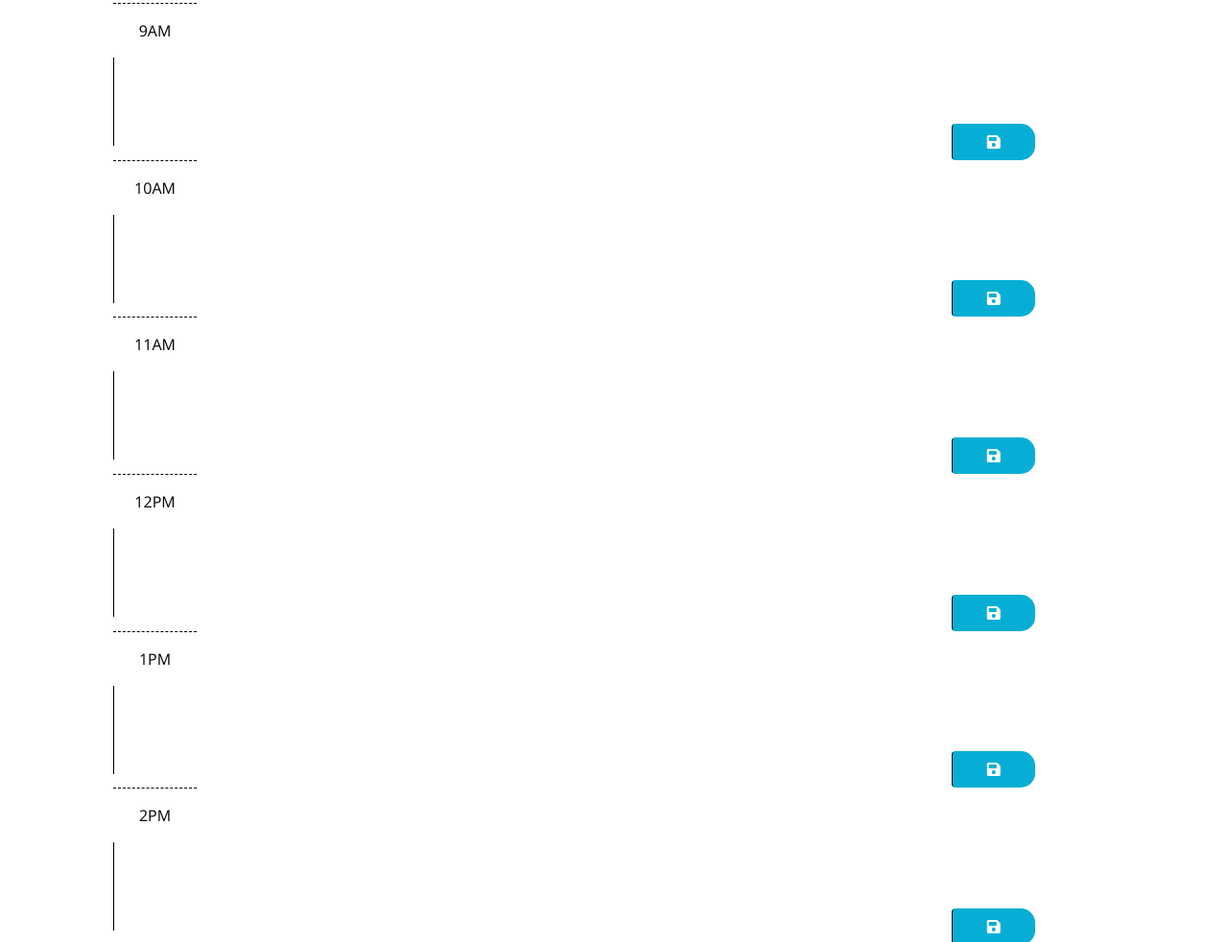
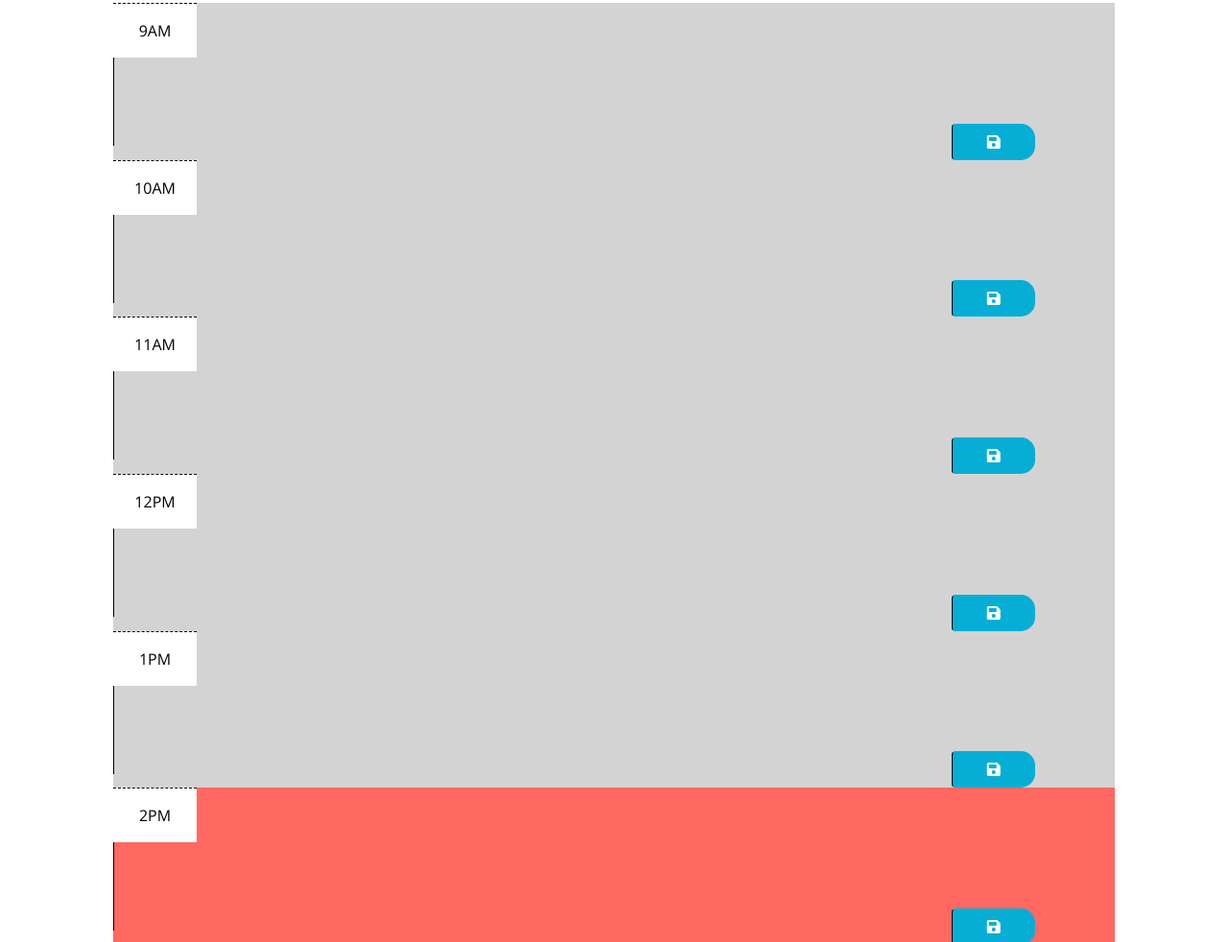
Before and after one commit to lexigeller/Work-Day-Scheduler, a plain HTML site: page index.html in a window 1280 px wide. Shown: the part 299-1281 px from the top of the page at 96% size. Drawn offline with nearby package versions, Linux system fonts and the light colour scheme.

Commit message:
fixed classes in HTML, fixed current hour conditions in js

```diff
--- a/assets/js/script.js
+++ b/assets/js/script.js
@@ -1,46 +1,33 @@
-// Wrap all code that interacts with the DOM in a call to jQuery to ensure that
-// the code isn't run until the browser has finished rendering all the elements
-// in the html.
 $(document).ready(function() {
-  // TODO: Add a listener for click events on the save button. This code should
-  // use the id in the containing time-block as a key to save the user input in
-  // local storage. HINT: What does `this` reference in the click listener
-  // function? How can DOM traversal be used to get the "hour-x" id of the
-  // time-block containing the button that was clicked? How might the id be
-  // useful when saving the description in local storage?
-  $(".btn.saveBtn.col-2.col-md-1").on("click", function() {
+
+  $(".container-lg").on("click", ".btn.saveBtn.col-2.col-md-1", function() {
     // Get the user input from the corresponding textarea
     var eventInput = $(this).siblings(".description").val();
 
     // Get the id of the containing time-block
-    var timeBlockId = $(this).parent().attr("id");
+    var timeBlockId = $(this).closest("div[id^='hour-']").attr("id");
 
     // Save the user input in local storage using the timeBlockId as the key
     localStorage.setItem(timeBlockId, eventInput);
   });
-  //
-  // TODO: Add code to apply the past, present, or future class to each time
-  // block by comparing the id to the current hour. HINTS: How can the id
-  // attribute of each time-block be used to conditionally add or remove the
-  // past, present, and future classes? How can Day.js be used to get the
-  // current hour in 24-hour time?
+
+  // Get the current hour in 24-hour format
   var currentHour = dayjs().format('H');
-  var timeBlocks = document.querySelectorAll(".container-lg px-5");
-  timeBlocks.forEach(function(timeBlock) {
-  var blockHour = parseInt(timeBlock.id.split("-")[1]); // Extract the hour from the time block id
 
-  // Compare the blockHour with the currentHour and apply the appropriate class
-  if (blockHour < currentHour) {
-    timeBlock.classList.add("past");
-  } else if (blockHour === currentHour) {
-    timeBlock.classList.add("present");
-  } else {
-    timeBlock.classList.add("future");
-  }
-});
-  // TODO: Add code to get any user input that was saved in localStorage and set
-  // the values of the corresponding textarea elements. HINT: How can the id
-  // attribute of each time-block be used to do this?
+  // Loop through each time block
+  $(".container-lg > div[id^='hour-']").each(function() {
+    var blockHour = parseInt($(this).attr("id").split("-")[1]);
+    var currentHour = dayjs().format('H');
+
+    if (blockHour < currentHour) {
+      $(this).attr({"class": "past"});
+    } else if (blockHour == currentHour) {
+      $(this).attr({"class": "present"});
+    } else {
+      $(this).attr({"class": "future"});
+    }
+  });
+
   $(".description").each(function() {
     var timeBlockId = $(this).parent().attr("id");
 
@@ -50,7 +37,7 @@ $(document).ready(function() {
     // Set the value of the textarea element
     $(this).val(userInput);
   });
-  // TODO: Add code to display the current date in the header of the page.
+  // Displays the current date in the header of the page
   var currentDate = dayjs().format('MMM D, YYYY');
   $("#currentDay").text(currentDate);
 });
--- a/index.html
+++ b/index.html
@@ -30,7 +30,7 @@
     </header>
     <div class="container-lg px-5">
 
-      <div id="hour-9">
+      <div id="hour-9" class="row time-block">
         <div class="col-2 col-md-1 hour text-center py-3">9AM</div>
         <textarea class="col-8 col-md-10 description" rows="3"> </textarea>
         <button class="btn saveBtn col-2 col-md-1" aria-label="save">
@@ -38,7 +38,7 @@
         </button>
       </div>
 
-      <div id="hour-10">
+      <div id="hour-10" class="row time-block">
         <div class="col-2 col-md-1 hour text-center py-3">10AM</div>
         <textarea class="col-8 col-md-10 description" rows="3"> </textarea>
         <button class="btn saveBtn col-2 col-md-1" aria-label="save">
@@ -46,7 +46,7 @@
         </button>
       </div>
 
-      <div id="hour-11">
+      <div id="hour-11" class="row time-block">
         <div class="col-2 col-md-1 hour text-center py-3">11AM</div>
         <textarea class="col-8 col-md-10 description" rows="3"> </textarea>
         <button class="btn saveBtn col-2 col-md-1" aria-label="save">
@@ -54,7 +54,7 @@
         </button>
       </div>
 
-      <div id="hour-12">
+      <div id="hour-12" class="row time-block">
         <div class="col-2 col-md-1 hour text-center py-3">12PM</div>
         <textarea class="col-8 col-md-10 description" rows="3"> </textarea>
         <button class="btn saveBtn col-2 col-md-1" aria-label="save">
@@ -62,7 +62,7 @@
         </button>
       </div>
 
-      <div id="hour-13">
+      <div id="hour-13" class="row time-block">
         <div class="col-2 col-md-1 hour text-center py-3">1PM</div>
         <textarea class="col-8 col-md-10 description" rows="3"> </textarea>
         <button class="btn saveBtn col-2 col-md-1" aria-label="save">
@@ -70,7 +70,7 @@
         </button>
       </div>
 
-      <div id="hour-14">
+      <div id="hour-14" class="row time-block">
         <div class="col-2 col-md-1 hour text-center py-3">2PM</div>
         <textarea class="col-8 col-md-10 description" rows="3"> </textarea>
         <button class="btn saveBtn col-2 col-md-1" aria-label="save">
@@ -78,7 +78,7 @@
         </button>
       </div>
 
-      <div id="hour-15">
+      <div id="hour-15" class="row time-block">
         <div class="col-2 col-md-1 hour text-center py-3">3PM</div>
         <textarea class="col-8 col-md-10 description" rows="3"> </textarea>
         <button class="btn saveBtn col-2 col-md-1" aria-label="save">
@@ -86,7 +86,7 @@
         </button>
       </div>
 
-      <div id="hour-16">
+      <div id="hour-16" class="row time-block">
         <div class="col-2 col-md-1 hour text-center py-3">4PM</div>
         <textarea class="col-8 col-md-10 description" rows="3"> </textarea>
         <button class="btn saveBtn col-2 col-md-1" aria-label="save">
@@ -94,7 +94,7 @@
         </button>
       </div>
 
-      <div id="hour-17">
+      <div id="hour-17" class="row time-block">
         <div class="col-2 col-md-1 hour text-center py-3">5PM</div>
         <textarea class="col-8 col-md-10 description" rows="3"> </textarea>
         <button class="btn saveBtn col-2 col-md-1" aria-label="save">
```
